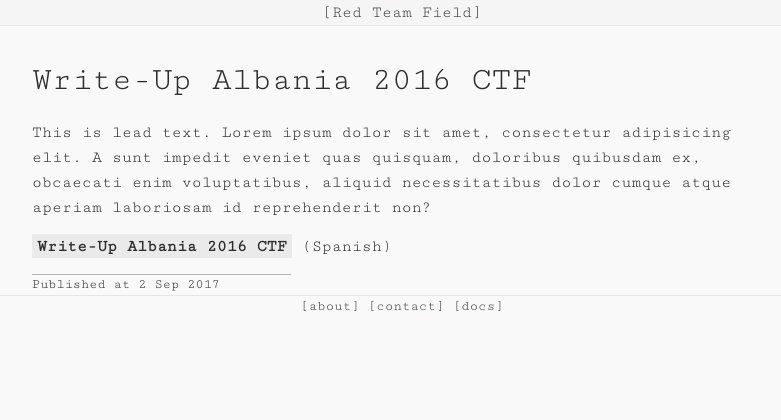
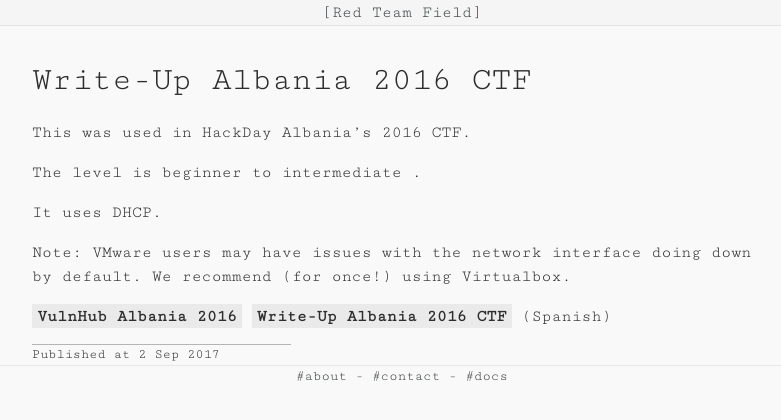
Before and after one commit to redtf/redtf.github.io, a Jekyll site: the page built from _posts/2017-09-02-albania-ctf.md, in a window 1280 px wide. Shown: the top 420 px of the page, without its empty margins (238-1019 px from the left). Built offline with Jekyll 4.4.1, drawn with Linux system fonts in a browser that asks for light colours; some web fonts are replaced.

Commit message:
More files

```diff
--- a/_includes/footer.html
+++ b/_includes/footer.html
@@ -2,9 +2,9 @@
   <footer class="site-footer">
     <div class="wrapper-fit">
       <div class="footer-text">
-          <a href="{{ site.baseurl }}/a">[about]</a>
-          <a href="{{ site.baseurl }}/c">[contact]</a>
-          <a href="{{ site.baseurl }}/d">[docs]</a>
+          <a href="{{ site.baseurl }}/about">#about</a> -
+          <a href="{{ site.baseurl }}/contact">#contact</a> -
+          <a href="{{ site.baseurl }}/docs">#docs</a>
       </div>
     </div>
     <!--
--- a/_posts/2017-09-02-albania-ctf.md
+++ b/_posts/2017-09-02-albania-ctf.md
@@ -9,6 +9,13 @@
 ---
 
 # Write-Up Albania 2016 CTF
-This is lead text. Lorem ipsum dolor sit amet, consectetur adipisicing elit. A sunt impedit eveniet quas quisquam, doloribus quibusdam ex, obcaecati enim voluptatibus, aliquid necessitatibus dolor cumque atque aperiam laboriosam id reprehenderit non?
+This was used in HackDay Albania's 2016 CTF.
 
+The level is beginner to intermediate .
+
+It uses DHCP.
+
+Note: VMware users may have issues with the network interface doing down by default. We recommend (for once!) using Virtualbox.
+
+[**`VulnHub Albania 2016`**](https://www.vulnhub.com/entry/hackday-albania,167/)
 [**`Write-Up Albania 2016 CTF`**]({{ site.baseurl }}/pdfs/albania_ctf_2016.pdf) (Spanish)
--- a/index.html
+++ b/index.html
@@ -8,7 +8,7 @@
               <p><b><span class="big">Hello,</span> soldier</b>.</p>
               <p>We try to get the best resources for your campaings.<br><br></p>
 
-              <b>[<span class="big">Resources</span>]</b><br>
+              <b><span class="big">Resources</span></b><br>
 
               <div class="photos">
                 <a href="{{ site.baseurl }}/ig" class="p0 photo" target="_blank" title="Gathering Information">
@@ -34,7 +34,7 @@
               </div><br>
 
               <div class="dummy blogpost">
-              <b>[<span class="big">Writings</span>]</b>
+              <b><span class="big">Writings</span></b>
               </div>
             </div>
               <ul class="post-list">{% for post in paginator.posts %}
```
Also changed, not shown: about.md (+2 -0 lines), contact.md (+1 -2 lines).
